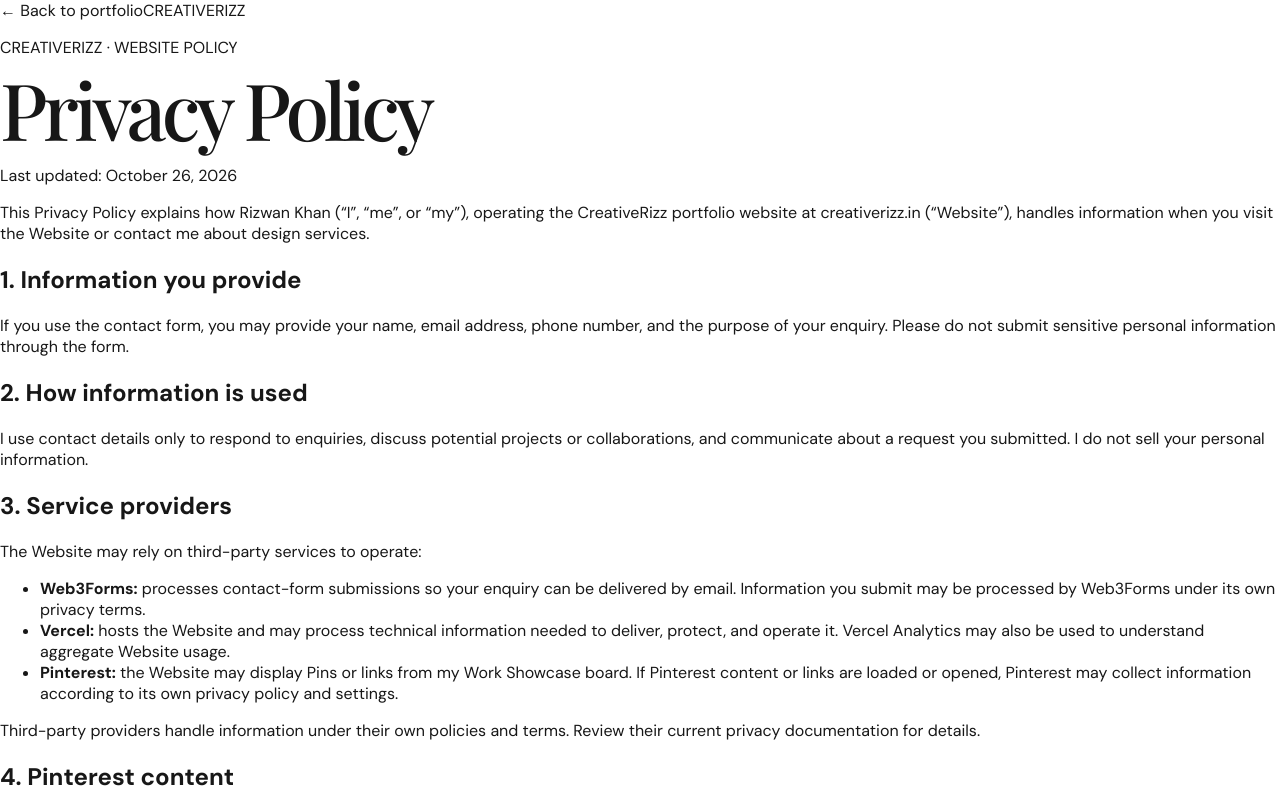
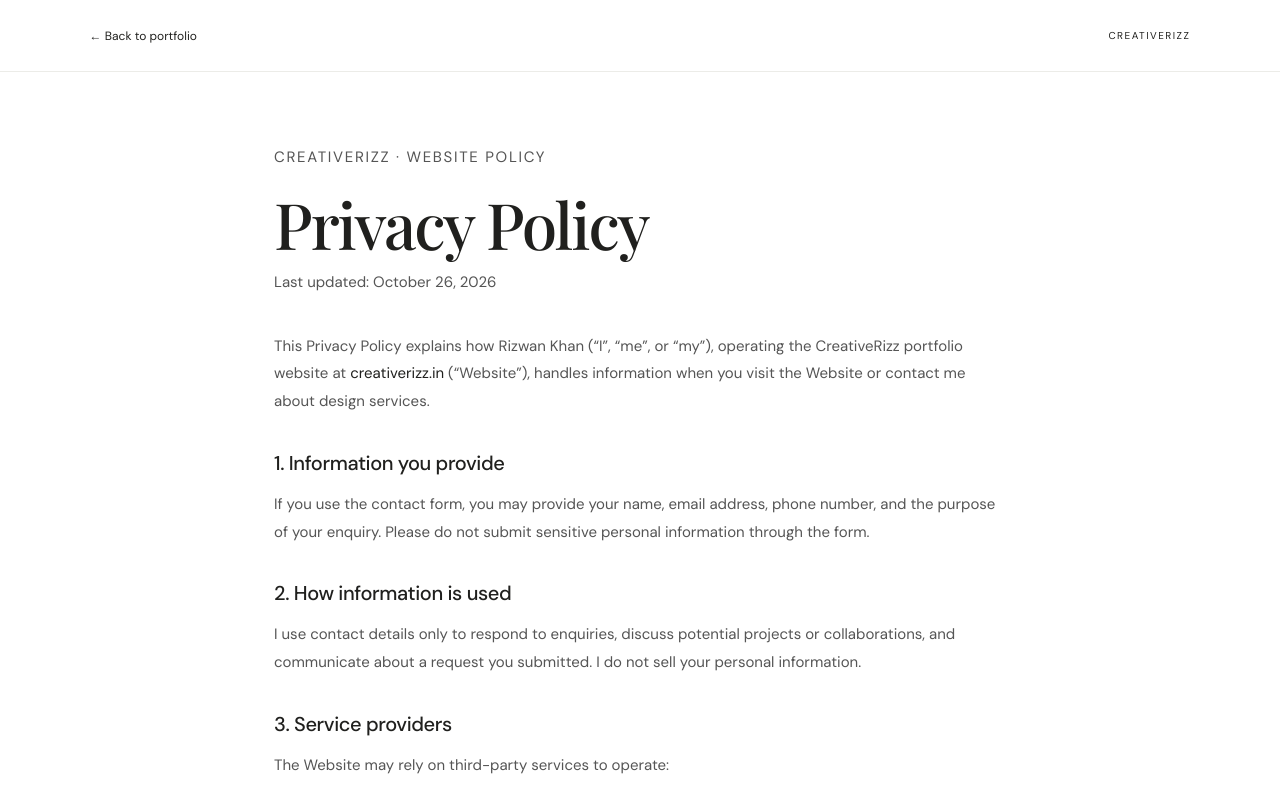
Before and after one commit to Rizzu01/port-folio, a Next.js app: page /privacy-policy in a window 1280 px wide. Shown: the top 800 px of the page. Built offline with nearby package versions, Linux system fonts and the light colour scheme; a web font is replaced by a local one.

Commit message:
Style standalone privacy policy page

```diff
--- a/app/globals.css
+++ b/app/globals.css
@@ -1278,3 +1278,21 @@ body{background:#fff!important}
 .pinterest-project-status a{display:inline-flex;align-items:center;gap:7px;color:#222;text-decoration:none;border-bottom:1px solid #c9c9c3;padding-bottom:3px}
 .pinterest-project-grid{margin-bottom:28px}
 .pinterest-project .reference-project-image img{object-fit:cover}
+
+
+/* Standalone privacy policy page */
+.privacy-page{min-height:100vh;background:#fff;color:#20201e;font-family:inherit}
+.privacy-nav{height:72px;padding:0 clamp(20px,7vw,100px);display:flex;align-items:center;justify-content:space-between;border-bottom:1px solid #ecece8;font-size:12px}
+.privacy-nav a,.privacy-footer a{color:inherit;text-decoration:none}
+.privacy-nav span,.privacy-footer span{font-size:10px;letter-spacing:1.5px}
+.privacy-content{max-width:780px;margin:0 auto;padding:72px 24px 80px}
+.privacy-kicker{font-size:10px;letter-spacing:1.7px;color:#777;margin:0 0 18px}
+.privacy-content h1{font-size:clamp(38px,7vw,64px);letter-spacing:-2px;line-height:1.05;font-weight:500;margin:0 0 12px}
+.privacy-updated{font-size:12px;color:#777;margin:0 0 36px}
+.privacy-content p,.privacy-content li{font-size:15px;line-height:1.85;color:#555}
+.privacy-content h2{font-size:20px;letter-spacing:-.4px;font-weight:500;margin:34px 0 10px;color:#20201e}
+.privacy-content ul{padding-left:22px}
+.privacy-content a{color:#20201e;text-underline-offset:3px}
+.privacy-disclaimer{border-top:1px solid #e8e8e5;margin-top:42px;padding-top:18px;font-size:12px!important;color:#777!important}
+.privacy-footer{border-top:1px solid #ecece8;padding:22px clamp(20px,7vw,100px);display:flex;justify-content:space-between;gap:16px;font-size:11px}
+@media(max-width:600px){.privacy-content{padding:48px 20px 56px}.privacy-content p,.privacy-content li{font-size:14px}.privacy-content h2{font-size:18px}.privacy-nav{padding:0 20px}}
```
